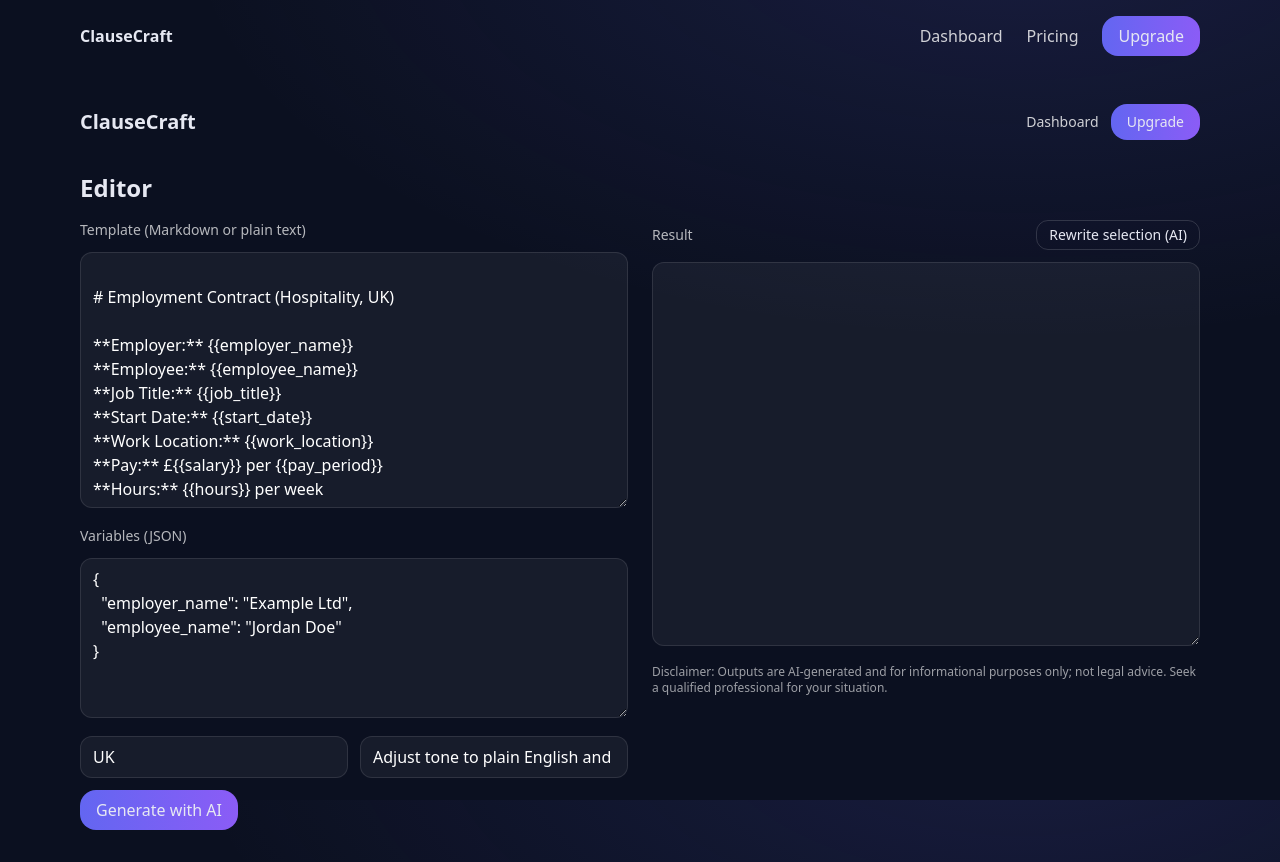
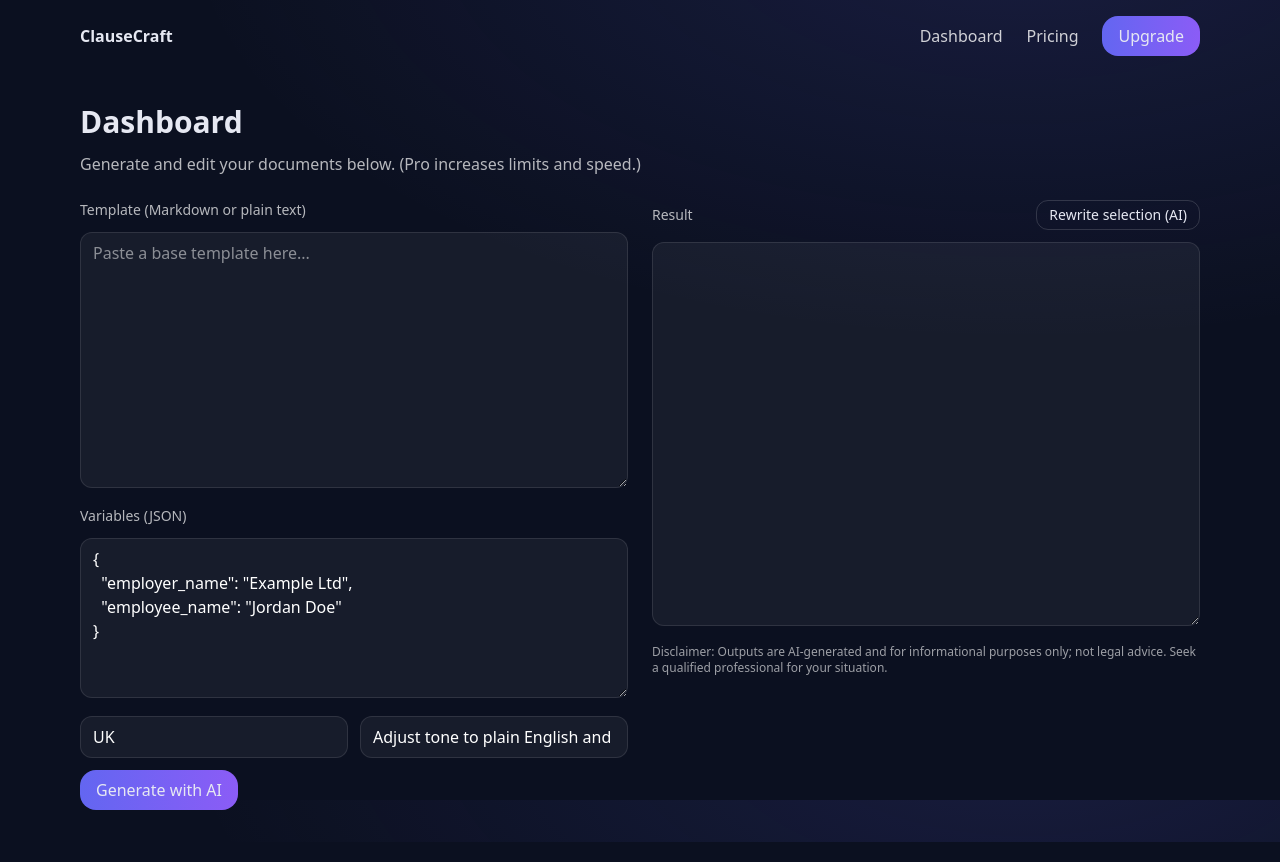
Before and after one commit to OnlyTheBr8ve/legal-saas-starter, a Next.js app: page /dashboard in a window 1280 px wide. Built offline with nearby package versions, Linux system fonts and the light colour scheme.

Commit message:
Update page.tsx

```diff
--- a/app/dashboard/page.tsx
+++ b/app/dashboard/page.tsx
@@ -1,25 +1,66 @@
+// app/dashboard/page.tsx
+import Link from "next/link";
+import Editor from "@/components/Editor";
 
-import Editor from "@/components/Editor";
-import Navbar from "@/components/Navbar";
-import fs from "node:fs/promises";
-import path from "node:path";
+type SearchParams = { upgraded?: string; canceled?: string };
 
-async function getSample() {
-  const p = path.join(process.cwd(), "templates", "employment-contract-uk.md");
-  try {
-    return await fs.readFile(p, "utf8");
-  } catch {
-    return "## Sample Template\n\nEnter your base contract here.";
-  }
-}
+export default function Dashboard({
+  searchParams,
+}: {
+  searchParams?: SearchParams;
+}) {
+  const upgraded = searchParams?.upgraded === "1";
+  const canceled = searchParams?.canceled === "1";
 
-export default async function Dashboard() {
-  const initial = await getSample();
   return (
-    <main>
-      <Navbar />
-      <h2 className="text-2xl font-semibold mb-4">Editor</h2>
-      <Editor initial={initial} />
+    <main className="space-y-6">
+      {/* Stripe return banners */}
+      {(upgraded || canceled) && (
+        <div
+          className={
+            "rounded-xl border p-4 text-sm " +
+            (upgraded
+              ? "border-green-500/30 bg-green-500/10 text-green-200"
+              : "border-yellow-500/30 bg-yellow-500/10 text-yellow-200")
+          }
+          role="status"
+        >
+          {upgraded ? (
+            <div className="flex items-center justify-between gap-3">
+              <p>
+                <strong>Thanks!</strong> Your upgrade succeeded. Pro features are
+                now enabled. 🎉
+              </p>
+              <Link
+                href="/pricing"
+                className="shrink-0 rounded-md bg-white/10 px-3 py-1.5 text-xs hover:bg-white/20"
+              >
+                Manage plan
+              </Link>
+            </div>
+          ) : (
+            <p>
+              Checkout was cancelled. You can upgrade any time from the{" "}
+              <Link href="/pricing" className="underline">
+                pricing page
+              </Link>
+              .
+            </p>
+          )}
+        </div>
+      )}
+
+      {/* Your dashboard UI */}
+      <section className="space-y-3">
+        <h1 className="text-3xl font-bold">Dashboard</h1>
+        <p className="text-white/70">
+          Generate and edit your documents below. (Pro increases limits and
+          speed.)
+        </p>
+      </section>
+
+      {/* Editor (keeps your existing flow) */}
+      <Editor />
     </main>
   );
 }
```
